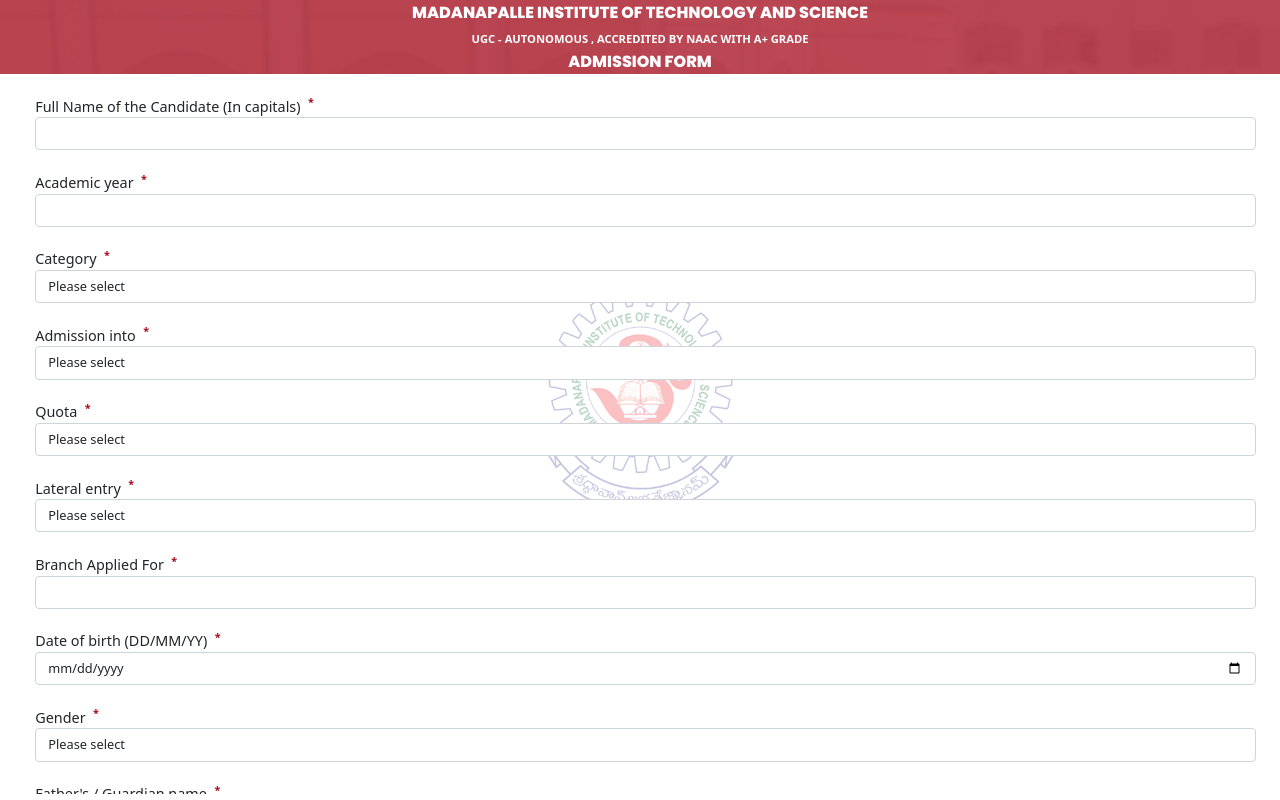
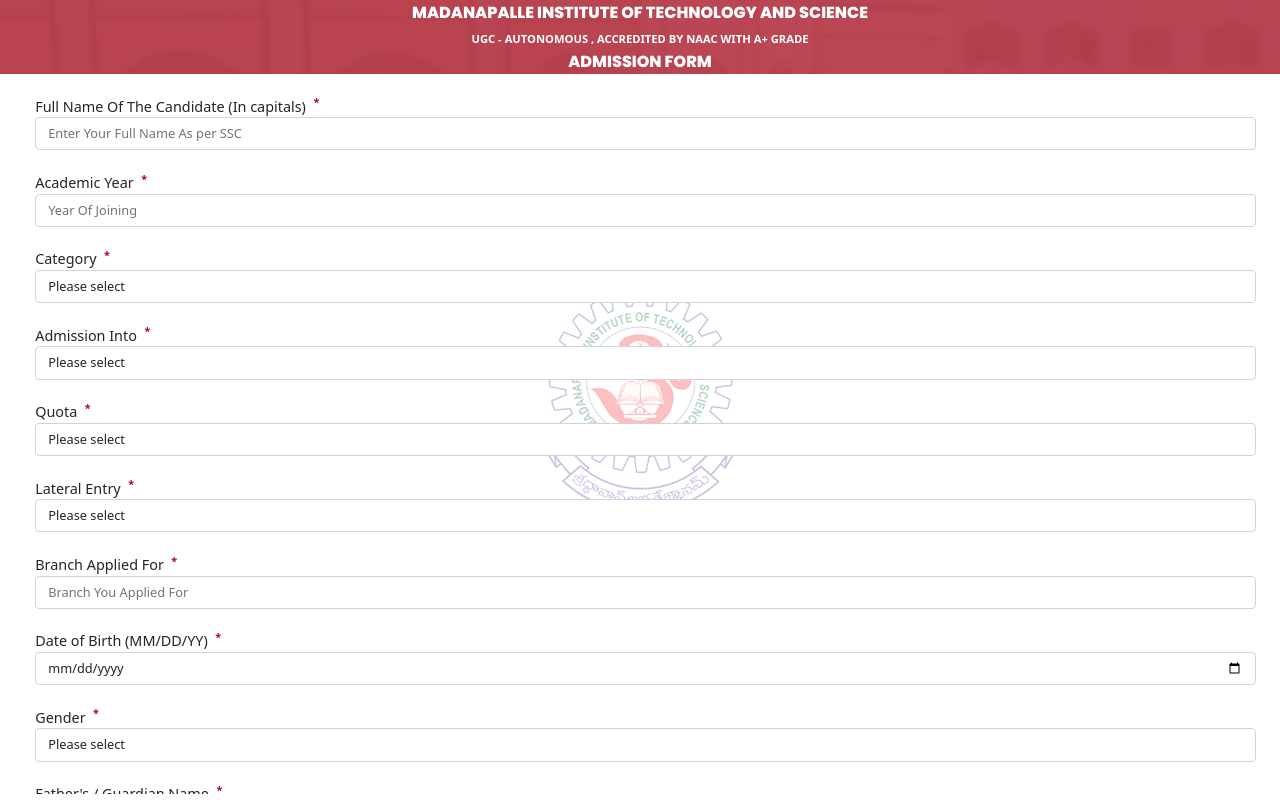
Before and after one commit to Shaik-Amreen/admission, an Angular app in the folder admissionfrontend/: page /admission in a window 1280 px wide. Built offline with nearby package versions, Linux system fonts and the light colour scheme; sample sign-in values are in the browser's storage.

Commit message:
validations and admin view

```diff
--- a/admissionfrontend/src/app/form/form.component.html
+++ b/admissionfrontend/src/app/form/form.component.html
@@ -33,9 +33,9 @@
                     <span *ngFor="let d of c.content">
                         <label style="font-weight: 500;">{{d.label}}</label>&nbsp;
                         <sup style="color:#a5081a" *ngIf="d.required"><strong style="font-weight: 900">*</strong></sup>
-                        <input class="form-control shadow-none" type="{{d.type}}" formControlName="{{d.formname}}"
+                        <input placeholder="{{d.placeholder}}" class="form-control shadow-none" type="{{d.type}}"  id="{{d.formname}}" formControlName="{{d.formname}}"
                             *ngIf="d.tag=='input'" />
-                        <select formControlName="{{d.formname}}" class="form-control shadow-none"
+                        <select id="{{d.formname}}" formControlName="{{d.formname}}" class="form-control shadow-none"
                             *ngIf="d.tag=='select'">
                             <option value="" disabled selected>Please select</option>
                             <option *ngFor="let o of d.options" value="{{o.value}}">{{o.view}}</option>
@@ -47,9 +47,9 @@
                                     <sup style="color:#a5081a" *ngIf="e.required"><strong
                                             style="font-weight: 900">*</strong></sup>
                                 </span>
-                                <input class="form-control shadow-none" formControlName="{{e.formname}}"
+                                <input placeholder="{{e.placeholder}}" class="form-control shadow-none" id="{{e.formname}}" formControlName="{{e.formname}}"
                                     type="{{e.type}}" *ngIf="e.tag=='input'" />
-                                <select class="form-control shadow-none" formControlName="{{e.formname}}"
+                                <select class="form-control shadow-none" id="{{e.formname}}" formControlName="{{e.formname}}"
                                     *ngIf="e.tag=='select'">
                                     <option value="" disabled selected>Please select</option>
                                     <option *ngFor="let f of e.options" value="{{f.value}}">{{f.view}}</option>
@@ -69,7 +69,7 @@
                 </span>
             </div>
             <ng-template #single>
-                <input class="form-control shadow-none" formControlName="{{c.formname}}" type="{{c.type}}" />
+                <input placeholder="{{c.placeholder}}" class="form-control shadow-none" id="{{c.formname}}" formControlName="{{c.formname}}" type="{{c.type}}" />
                 <span style="font-weight:500 ;color:#a5081a;font-size:0.8rem"
                     *ngIf="admissionform.controls[c.formname].errors?.required && errorstatus">Please
                     fill above field</span>
--- a/admissionfrontend/src/app/form/form.component.ts
+++ b/admissionfrontend/src/app/form/form.component.ts
@@ -15,10 +15,10 @@
 
     {
       combine: true, content: [
-        { formname: "fullname", type: "text", tag: "input", required: true, validations: [Validators.required], label: "Full Name of the Candidate (In capitals)" },
+        { formname: "fullname", type: "text", tag: "input",placeholder : "Enter Your Full Name As per SSC", required: true, validations: [Validators.required], label: "Full Name Of The Candidate (In capitals)" },
 
 
-        { formname: "academicyear", type: "number", tag: "input", required: true, validations: [Validators.required, Validators.min(2020)], label: "Academic year" },
+        { formname: "academicyear", type: "number", tag: "input",placeholder : "Year Of Joining", required: true, validations: [Validators.required, Validators.min(2020)], label: "Academic Year" },
 
 
         {
@@ -28,7 +28,7 @@
           ]
         },
         {
-          formname: "course", type: "text", tag: "select", required: true, validations: [Validators.required], label: "Admission into", options: [
+          formname: "course", type: "text", tag: "select", required: true, validations: [Validators.required], label: "Admission Into", options: [
             { value: "btech", view: "B.Tech" },
             { value: "mtech", view: "M.Tech" },
             { value: "mba", view: "MBA" },
@@ -43,16 +43,16 @@
           ]
         },
         {
-          formname: "lateralentry", type: "text", tag: "select", required: true, validations: [Validators.required], label: "Lateral entry", options: [
+          formname: "lateralentry", type: "text", tag: "select", required: true, validations: [Validators.required], label: "Lateral Entry", options: [
             { value: "yes", view: "Yes" },
             { value: "no", view: "No" },
           ]
         },
-        { formname: "branchapplied", type: "text", tag: "input", required: true, validations: [Validators.required], label: "Branch Applied For" },
+        { formname: "branchapplied", type: "text", tag: "input",placeholder : "Branch You Applied For", required: true, validations: [Validators.required], label: "Branch Applied For" },
 
 
 
-        { formname: "dob", type: "date", tag: "input", required: true, validations: [Validators.required], label: "Date of birth (DD/MM/YY)" },
+        { formname: "dob", type: "date", tag: "input",placeholder : "Month/Day/Year", required: true, validations: [Validators.required], label: "Date of Birth (MM/DD/YY)" },
         {
           formname: "gender", tag: "select", required: true, validations: [Validators.required], label: "Gender", options: [
             { value: "male", view: "Male" },
@@ -60,9 +60,9 @@
             { value: "other", view: "Other" }
           ]
         },
-        { formname: "fathername", type: "text", tag: "input", required: true, validations: [Validators.required], label: "Father's / Guardian name" },
-        { formname: "mothername", type: "text", tag: "input", required: true, validations: [Validators.required], label: "Mother's name" },
-        { formname: "aadharno", type: "number", tag: "input", required: true, validations: [Validators.required], label: "Aadhar number" },
+        { formname: "fathername", type: "text", tag: "input",placeholder : "Enter Your Father's / Guardian Name As Per SSC", required: true, validations: [Validators.required], label: "Father's / Guardian Name" },
+        { formname: "mothername", type: "text", tag: "input",placeholder : "Enter Your Mother's Name As per SSC", required: true, validations: [Validators.required], label: "Mother's Name" },
+        { formname: "aadharno", type: "number", tag: "input",placeholder : "Enter Your Aadhar Number", required: true, validations: [Validators.required], label: "Aadhar Number" },
       ]
     },
 
@@ -79,83 +79,83 @@
     {
       label: "Present Address", combine: true,
       content: [
-        { formname: 'presenthouseno', label: "House No", required: true, validations: [Validators.required], type: "text", tag: "input" },
-        { formname: 'presentstreet', label: "Street/Location", required: true, validations: [Validators.required], type: "text", tag: "input" },
-        { formname: 'presentvillage', label: "Village/Mandal", required: true, validations: [Validators.required], type: "text", tag: "input" },
-        { formname: 'presentstate', label: "Dist./State", required: true, validations: [Validators.required], type: "text", tag: "input" },
-        { formname: 'presentpin', label: "Pin", required: true, validations: [Validators.required], type: "number", tag: "input" },
+        { formname: 'presenthouseno', label: "House No", required: true, validations: [Validators.required], type: "text", tag: "input" , placeholder:"Enter house number ex: 2-6/768" },
+        { formname: 'presentstreet', label: "Street/Location", required: true, validations: [Validators.required], type: "text", tag: "input" , placeholder:"Enter Street Name and Nearest Location " },
+        { formname: 'presentvillage', label: "Village/Mandal Or Town", required: true, validations: [Validators.required], type: "text", tag: "input" , placeholder:"Enter Village Name And Mandal Name Or Town" },
+        { formname: 'presentstate', label: "Dist./State", required: true, validations: [Validators.required], type: "text", tag: "input" , placeholder:"Enter District Name and The State" },
+        { formname: 'presentpin', label: "Pincode", required: true, validations: [Validators.required], type: "number", tag: "input" , placeholder:"Enter Pincode" },
       ]
     },
     {
       label: "Permanent Address", combine: true,
-      content: [
-        { formname: 'permanenthouseno', label: "House No", required: true, validations: [Validators.required], type: "text", tag: "input" },
-        { formname: 'permanentstreet', label: "Street/Location", required: true, validations: [Validators.required], type: "text", tag: "input" },
-        { formname: 'permanentvillage', label: "Village/Mandal", required: true, validations: [Validators.required], type: "text", tag: "input" },
-        { formname: 'permanentstate', label: "Dist./State", required: true, validations: [Validators.required], type: "text", tag: "input" },
-        { formname: 'permanentpin', label: "Pin", required: true, validations: [Validators.required], type: "number", tag: "input" },
+      content:  [
+        { formname: 'presenthouseno', label: "House No", required: true, validations: [Validators.required], type: "text", tag: "input" , placeholder:"Enter house number ex: 2-6/768" },
+        { formname: 'presentstreet', label: "Street/Location", required: true, validations: [Validators.required], type: "text", tag: "input" , placeholder:"Enter Street Name and Nearest Location " },
+        { formname: 'presentvillage', label: "Village/Mandal Or Town", required: true, validations: [Validators.required], type: "text", tag: "input" , placeholder:"Enter Village Name And Mandal Name Or Town" },
+        { formname: 'presentstate', label: "Dist./State", required: true, validations: [Validators.required], type: "text", tag: "input" , placeholder:"Enter District Name and The State" },
+        { formname: 'presentpin', label: "Pincode", required: true, validations: [Validators.required], type: "number", tag: "input" , placeholder:"Enter Pincode" },
       ]
     },
     {
       label: "Personal Details", combine: true,
       content: [
-        { formname: "fathermobile", type: "number", tag: "input", required: true, validations: [Validators.required], label: "Father's mobile number" },
-        { formname: "mothermobile", label: "Mother's mobile number", type: "number", tag: "input" },
-        { formname: "parentmail", label: "Parent's mail", type: "text", tag: "input" },
-        { formname: "studentmail", type: "text", tag: "input", required: true, label: "Candidate's mail", validations: [Validators.required, Validators.pattern("^[a-z0-9._%+-]+@gmail+\.com+$")] },
-        { formname: "studentmobile", label: "Candidate's mobile", type: "number", tag: "input" },
-        { formname: "studentblood", type: "text", tag: "input", required: true, validations: [Validators.required], label: "Blood group" },
-        { formname: "nationality", type: "text", tag: "input", required: true, validations: [Validators.required], label: "Nationality" },
-        { formname: "religion", type: "text", tag: "input", required: true, validations: [Validators.required], label: "Religion" },
-        { formname: "caste", type: "text", tag: "input", required: true, validations: [Validators.required], label: "Caste" },
-        { formname: "category", type: "text", tag: "input", required: true, validations: [Validators.required], label: "Category" },
+        { formname: "fathermobile", type: "number", tag: "input" , placeholder:"Enter Your Father's Mobile Number", required: true, validations: [Validators.required], label: "Father's Mobile Number" },
+        { formname: "mothermobile", label: "Mother's Mobile Number", type: "number", tag: "input" , placeholder:"Enter Your Mother's Mobile Number" },
+        { formname: "parentmail", label: "Parent's Mail Id", type: "text", tag: "input" , placeholder:"Enter Your Parent's MailId",validations: [Validators.pattern("^[a-z0-9._%+-]+@gmail+\.com+$")] },
+        { formname: "studentmail", type: "text", tag: "input" , placeholder:"Enter Your Mail Id", required: true, label: "Candidate's mail", validations: [Validators.required, Validators.pattern("^[a-z0-9._%+-]+@gmail+\.com+$")] },
+        { formname: "studentmobile", label: "Candidate's Mobile", type: "number", tag: "input" , placeholder:"Enter Your Mobile Number" },
+        { formname: "studentblood", type: "text", tag: "input",placeholder : "Enter Your Blood Group", required: true, validations: [Validators.required], label: "Blood Group" },
+        { formname: "nationality", type: "text", tag: "input",placeholder : "Enter Your Nationality", required: true, validations: [Validators.required], label: "Nationality" },
+        { formname: "religion", type: "text", tag: "input",placeholder : "Enter Your Religion", required: true, validations: [Validators.required], label: "Religion" },
+        { formname: "caste", type: "text", tag: "input",placeholder : "Enter Your Caste ", required: true, validations: [Validators.required], label: "Caste" },
+        { formname: "category", type: "text", tag: "input",placeholder : "Enter Your Category", required: true, validations: [Validators.required], label: "Category" },
       ]
     },
     {
       combine: true, label: "Details of Educational Qualifications", content: [
         {
           label: "SSC", content: [
-            { formname: "schoolorcollegename", label: "School / College Name", required: true, validations: [Validators.required], type: "text", tag: "input" },
-            { formname: "sscgrouporbranch", label: "Group / Branch", required: true, validations: [Validators.required], type: "text", tag: "input" },
-            { formname: "sscyearofpassing", label: "Year of passing", required: true, validations: [Validators.required], type: "number", tag: "input" },
-            { formname: "sscboardoruniversity", label: "Board / University", required: true, validations: [Validators.required], type: "text", tag: "input" },
-            { formname: "sscgrade", label: "Division / Grade % of Marks", tag: "input", type: "number", required: true }
+            { formname: "schoolorcollegename", label: "School / College Name", required: true, validations: [Validators.required], type: "text", tag: "input",placeholder:'Enter Your School Name'},
+            // { formname: "sscgrouporbranch", label: "Group / Branch", required: true, validations: [Validators.required], type: "text", tag: "input",placeholder:'Enter Your'},
+            { formname: "sscyearofpassing", label: "Year Of Passing", required: true, validations: [Validators.required], type: "number", tag: "input",placeholder:'Enter Your Passed Out Year'},
+            { formname: "sscboardoruniversity", label: "Board / University", required: true, validations: [Validators.required], type: "text", tag: "input",placeholder:'Enter Your Study Of Board'},
+            { formname: "sscgrade", label: "Division / Grade % Of Marks", tag: "input",placeholder : "Enter Your Score Or Percentage", type: "number", required: true }
           ], combine: true
         },
         {
           label: "Inter", content: [
-            { formname: "interschoolorcollegename", label: "School / College Name", required: true, validations: [Validators.required], type: "text", tag: "input" },
-            { formname: "intergrouporbranch", label: "Group / Branch", required: true, validations: [Validators.required], type: "text", tag: "input" },
-            { formname: "interyearofpassing", label: "Year of passing", required: true, validations: [Validators.required], type: "number", tag: "input" },
-            { formname: "interboardoruniversity", label: "Board / University", required: true, validations: [Validators.required], type: "text", tag: "input" },
-            { formname: "intergrade", label: "Division / Grade % of Marks", tag: "input", type: "number", required: true }
+            { formname: "interschoolorcollegename", label: "School / College Name", required: true, validations: [Validators.required], type: "text", tag: "input",placeholder:'Enter Your College Name'},
+            { formname: "intergrouporbranch", label: "Group / Branch", required: true, validations: [Validators.required], type: "text", tag: "input",placeholder:'Enter Your Group Of Study'},
+            { formname: "interyearofpassing", label: "Year Of Passing", required: true, validations: [Validators.required], type: "number", tag: "input",placeholder:'Enter Your Passed Out Year'},
+            { formname: "interboardoruniversity", label: "Board / University", required: true, validations: [Validators.required], type: "text", tag: "input",placeholder:'Enter Your Study Of Board'},
+            { formname: "intergrade", label: "Division / Grade % Of Marks", tag: "input",placeholder : "Enter Your Score Or Percentage", type: "number", required: true }
           ], combine: true
         },
         {
           label: "UG", content: [
-            { formname: "ugschoolorcollegename", label: "School / College Name", type: "text", tag: "input" },
-            { formname: "uggrouporbranch", label: "Group / Branch", type: "text", tag: "input" },
-            { formname: "ugyearofpassing", label: "Year of passing", type: "number", tag: "input" },
-            { formname: "ugboardoruniversity", label: "Board / University", type: "text", tag: "input" },
-            { formname: "uggrade", label: "Division / Grade % of Marks", type: "number", tag: "input" }
+            { formname: "ugschoolorcollegename", label: "University / College Name", type: "text", tag: "input",placeholder:'Enter Your College Name' },
+            { formname: "uggrouporbranch", label: "Specialisation / Branch", type: "text", tag: "input" ,placeholder:'Enter Your Branch Of Study Or Specialisation'},
+            { formname: "ugyearofpassing", label: "Year Of Passing", type: "number", tag: "input" ,placeholder:'Enter Your Passed Out Year'},
+            { formname: "ugboardoruniversity", label: "Board / University", type: "text", tag: "input",placeholder:'Enter Your Study Of Board Or University' },
+            { formname: "uggrade", label: "Division / Grade % Of Marks",placeholder : "Enter Your Score Or Percentage", type: "number", tag: "input" }
           ], combine: true
         },
         {
           label: "PG", content: [
-            { formname: "pgschoolorcollegename", label: "School / College Name", type: "text", tag: "input" },
-            { formname: "pggrouporbranch", label: "Group / Branch", type: "text", tag: "input" },
-            { formname: "pgyearofpassing", label: "Year of passing", type: "number", tag: "input" },
-            { formname: "pgboardoruniversity", label: "Board / University", type: "text", tag: "input" },
-            { formname: "pggrade", label: "Division / Grade % of Marks", type: "number", tag: "input" }
+            { formname: "pgschoolorcollegename", label: "University / College Name", type: "text", tag: "input" ,placeholder:'Enter Your College Or University Name'},
+            { formname: "pggrouporbranch", label: "Specialisation / Branch", type: "text", tag: "input",placeholder:'Enter Your Branch Of Study Or Specialisation' },
+            { formname: "pgyearofpassing", label: "Year Of Passing", type: "number", tag: "input",placeholder:'Enter Your Passed Out Year'},
+            { formname: "pgboardoruniversity", label: "Board / University", type: "text", tag: "input",placeholder:'Enter Your Study Of Board Or University'  },
+            { formname: "pggrade", label: "Division / Grade % Of Marks", type: "number", tag: "input",placeholder : "Enter Your Score Or Percentage" }
           ], combine: true
         },
         {
           label: "Any Other", content: [
-            { formname: "otherschoolorcollegename", label: "School / College Name", type: "text", tag: "input" },
-            { formname: "othergrouporbranch", label: "Group / Branch", type: "text", tag: "input" },
-            { formname: "otheryearofpassing", label: "Year of passing", type: "number", tag: "input" },
-            { formname: "otherboardoruniversity", label: "Board / University", type: "text", tag: "input" },
-            { formname: "othergrade", label: "Division / Grade % of Marks", type: "number", tag: "input" }
+            { formname: "otherschoolorcollegename", label: "University / College Name", type: "text", tag: "input",placeholder:'Enter Your College Or University Name' },
+            { formname: "othergrouporbranch", label: "Specialisation / Branch", type: "text", tag: "input",placeholder:'Enter Your Branch Of Study Or Specialisation' },
+            { formname: "otheryearofpassing", label: "Year Of Passing", type: "number", tag: "input",placeholder:'Enter Your Passed Out Year' },
+            { formname: "otherboardoruniversity", label: "Board / University", type: "text", tag: "input" ,placeholder:'Enter Your Study Of Board Or University'},
+            { formname: "othergrade", label: "Division / Grade % Of Marks", type: "number", tag: "input",placeholder : "Enter Your Score Or Percentage" }
           ], combine: true
         },
 
@@ -164,7 +164,7 @@
     {
       label: "Details of Qualifying Entrance Examinations", combine: true, content: [
         {
-          formname: "entranceexam", label: "Entrance exam", validations: [Validators.required], tag: "select", options: [
+          formname: "entranceexam", label: "Entrance Exam", required: true,validations: [Validators.required], tag: "select", options: [
             { value: "eamcet", view: "EAMCET" },
             { value: "icet", view: "ICET" },
             { value: "other", view: "Other" }
@@ -176,15 +176,15 @@
             { value: "no", view: "No" },
           ]
         },
-        { formname: "year", label: "Year", required: true, validations: [Validators.required], type: "text", tag: "input" },
-        { formname: "rank", type: "text", tag: "input", required: true, validations: [Validators.required], label: "Rank" },
+        { formname: "year", label: "Year", required: true, validations: [Validators.required], type: "text", tag: "input",placeholder:'Year Of Entrance Exam Attended' },
+        { formname: "rank", type: "text", tag: "input",placeholder : "Enter Your Rank scored", required: true, validations: [Validators.required], label: "Rank" },
       ]
     },
 
-    { formname: "rollno", label: "Roll number" },
-    { formname: "fatherdob", label: "Father Date of Birth " },
-    { formname: "fatheroccupation", label: "Occupation of the Father / Guardian  ", required: true, validations: [Validators.required], type: "text", tag: "input" },
-    { formname: "fatherannualincome", label: "Annual Income of the Father / Guardian  ", required: true, validations: [Validators.required], type: "number", }
+    { formname: "rollno", label: "Roll Number",tag: "input",placeholder : "Enter College Roll Number, If Issued" },
+    { formname: "fatherdob", label: "Father Date Of Birth (MM/DD/YY)",type: "date", tag: "input",placeholder :'Enter Your Father Date Of Birth' },
+    { formname: "fatheroccupation", label: "Occupation Of The Father / Guardian  ", required: true, validations: [Validators.required], type: "text", tag: "input",placeholder:'Enter Your Occupation Of The Father / Guardian' },
+    { formname: "fatherannualincome", label: "Annual Income Of The Father / Guardian  ", required: true, validations: [Validators.required], type: "number",placeholder:'Enter Your Annual Income Of The Father / Guardian ' }
 
   ]
 
@@ -260,15 +260,19 @@
     }
     else {
       this.errorstatus = true
-      // let a = '';
-      // Object.keys(this.admissionform.controls).forEach(key => {
-      //   const controlErrors = this.admissionform.get(key).errors;
-      //   if (controlErrors != null && a == '') {
-      //     a = key
-      //     // console.log("key",a)
-      //     document.getElementById(key)?.scrollIntoView({ behavior: "smooth", block: 'center' });
-      //   }
-      // });
+      const firstElementWithError = document.querySelector('.ng-invalid');
+      if (firstElementWithError) {
+        firstElementWithError.scrollIntoView({ behavior: 'smooth', block: 'center' });
+      }
+      let a = ''
+      Object.keys(this.admissionform.value).forEach(control => {
+        const controlErrors = this.admissionform.controls[control].errors;
+        if (controlErrors != null && a == '') {
+          a = control
+          // console.log("control", a)
+          document.getElementById(control)?.scrollIntoView({ behavior: "smooth", block: 'center' });
+        }
+      });
     }
   }
 
--- a/admissionfrontend/src/app/registration/registration.component.ts
+++ b/admissionfrontend/src/app/registration/registration.component.ts
@@ -33,9 +33,6 @@
     })
   }
 
-
-
-
   register() {
     if (this.registration.status == 'VALID') {
       this.buttonClicked = true
@@ -52,6 +49,7 @@
     }
     else {
       this.errorStatus = true
+
     }
   }
 
```
Also changed, not shown: admissionfrontend/src/app/adminview/adminview.component.css (+7 -0 lines), admissionfrontend/src/app/adminview/adminview.component.html (+160 -148 lines), 1 other file (tests, documents, lock files or other folders).
